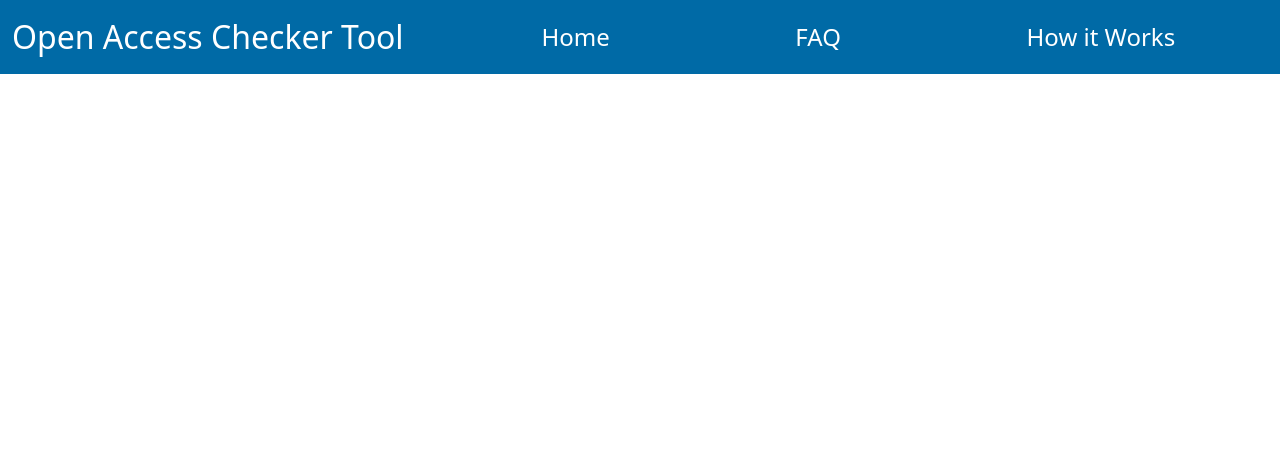
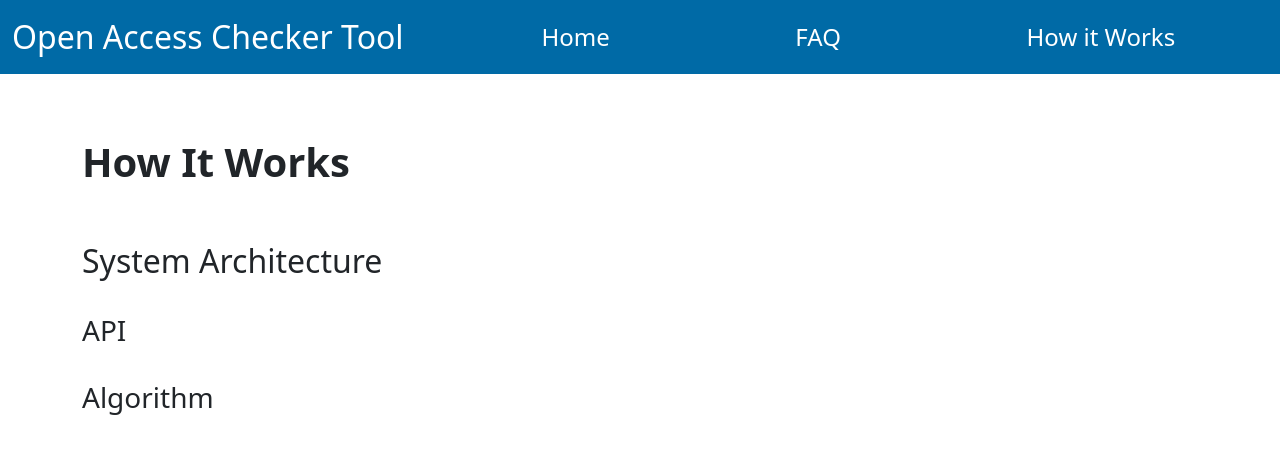
Before and after one commit to folafifo/Group8OAC, a plain HTML site: page OAC/how_it_works.html in a window 1280 px wide. Drawn offline with Linux system fonts and the light colour scheme.

Commit message:
skeleton for how_it_works page content

```diff
--- a/OAC/how_it_works.html
+++ b/OAC/how_it_works.html
@@ -49,7 +49,13 @@
 
 	<!-- main how it works section -->
 
-	<main>
+	<main class="container" style="padding-top: 5%; padding-bottom: 5%;">
+	<h1><b>How It Works</b></h1>
+	<h2  style="margin-top: 5%;" >System Architecture</h2>
+	<h3 style="margin-top: 3%;">API</h3>
+	<h3 style="margin-top: 3%;">Algorithm</h3>
+
+
 	</main>
 
 	<!-- end how it works-->
```
